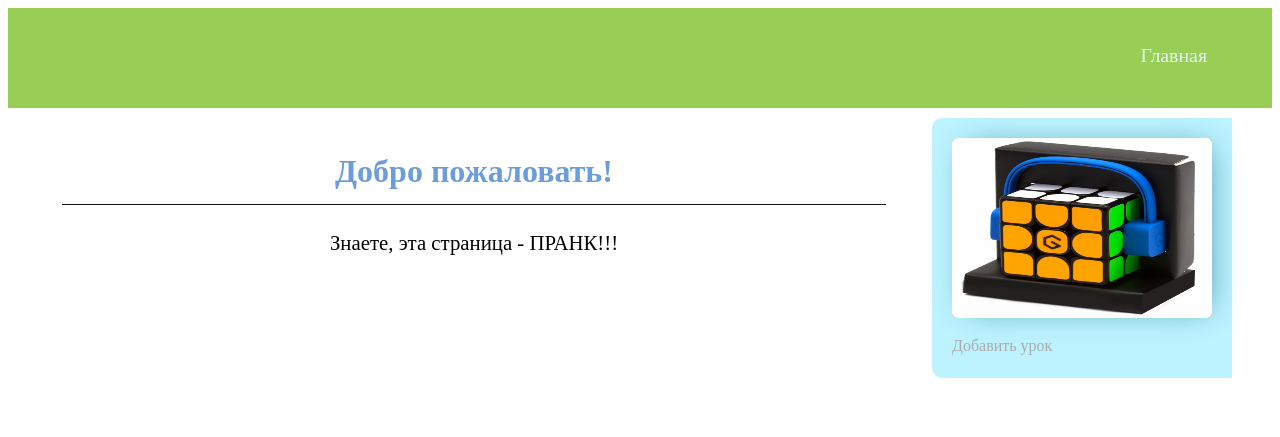
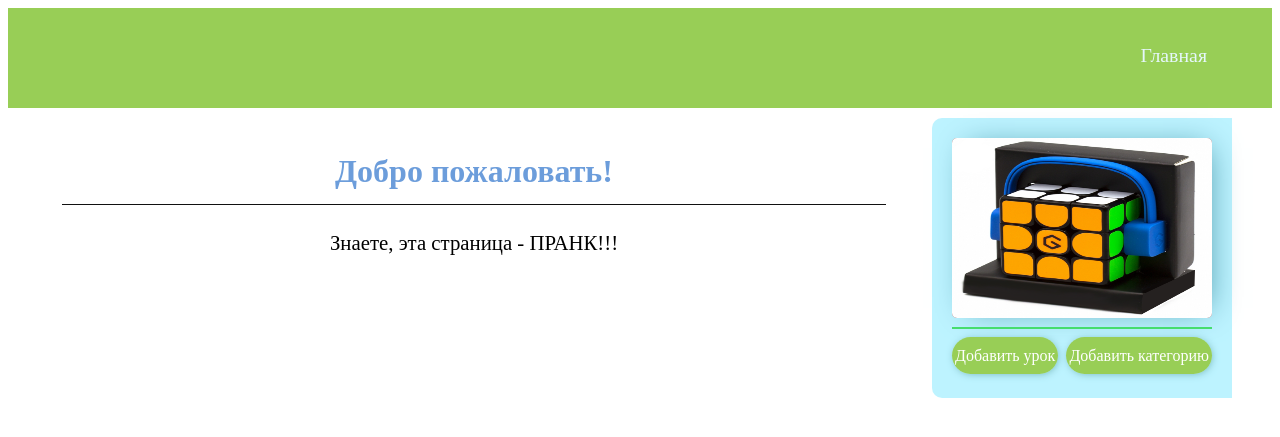
Before and after one commit to KPEdit/Lesson, a Django app: page / in a window 1280 px wide. Shown: the top 437 px of the page. Run offline with Django 3.2, Linux system fonts and the light colour scheme; data that the repository does not hold is empty.

Commit message:
FrontEnd development (progress 99%) 1 Step of Project has been completed

```diff
--- a/main/static/main/base.css
+++ b/main/static/main/base.css
@@ -66,7 +66,7 @@ div, p, a, h1,h2,h3,h4,h5,body {
   padding: 20px 20px;
   border-radius: 10px 0 0 10px;
   display: grid;
-  grid-template-rows: 180px 1fr 40px;
+  grid-template-rows: 180px 1fr 60px;
 }
 
 .content ul {
@@ -117,17 +117,37 @@ div, p, a, h1,h2,h3,h4,h5,body {
   transition: all ease-in-out .1s;
 }
 
-a.make-lesson {
-  text-decoration: none;
-  color: #aaa;
-  padding-top: 19px;
-}
-a.make-lesson:visited {
-  color: #aaa;
+.external-links {
+  margin-top: 9px;
+  border-top: 2px solid #46dd6d;
+  display: flex;
+  justify-content: space-between;
+  padding-top: 18px;
 }
 
-a.make-lesson:hover {
-  color: #aaa;
+.make {
+  text-align: center;
+
+}
+
+a.make {
+  padding: 10px 3px;
+  background: #98ce56;
+  border-radius: 20px;
+  box-shadow: 1px 1px 8px -2px #6aa;
+  text-decoration: none;
+  color: #fff;
+  transition: all ease-in-out .1s;
+}
+a.make:visited {
+  color: #fff;
+  transition: all ease-in-out .1s;
+}
+
+a.make:hover {
+  color: #eee;
+  background: #8bf;
+  transition: all ease-in-out .1s;
 }
 
 
--- a/main/templates/main/lesson.html
+++ b/main/templates/main/lesson.html
@@ -15,13 +15,14 @@
 <div class="wrap">
     <div class="lesson">
         <h2 class="les-title">{{cur_les.title}}</h2>
-        <div class="les-content">{{cur_les.content}}</div>
+        <div class="les-content">
+            {{cur_les.content|safe}}
+        </div>
         <div class="les-info">
             <div class="les-date">Время публикации: {{cur_les.date}}</div>
             <div class="les-author">Автор: {{cur_les.author}}</div>
         </div>
     </div>
     {% include 'main/nav-bar.html' %}
-    </div>
 </div>
 {% endblock %}
--- a/main/templates/main/nav-bar.html
+++ b/main/templates/main/nav-bar.html
@@ -17,6 +17,9 @@
         {% endfor %}
 
     </div>
-    <a class="make-lesson" href="/make_lesson">Добавить урок</a>
+    <div class="external-links">
+        <div class="make"><a class="make make-lesson" href="/make_lesson">Добавить урок</a></div>
+        <div class="make"><a class="make make-category" href="/make_category">Добавить категорию</a></div>
+    </div>
 </div>
 {% endblock %}
--- a/main/urls.py
+++ b/main/urls.py
@@ -6,5 +6,6 @@ from . import views
 urlpatterns = [
     path("", views.index),
     path("make_lesson", views.make_lesson),
+    path("make_category", views.make_category),
     path("lesson/<link>", views.lesson)
 ]
--- a/main/views.py
+++ b/main/views.py
@@ -8,11 +8,18 @@ from . import forms, models
 # переписать index на page
 # index должен содержать главную инфу о сайте и оглавление
 # в page должно быть все то, что я написал для индекса, кроме выведения ВСЕХ УРОКОВ
-def index(request):
+
+def navig(form={}):
+    end = form.copy()
     les = models.Lesson.objects.all()
     cat = models.Category.objects.all()
-    return render(request, "main/index.html", context={'lessons':les,
-                                                       'categories':cat})
+    end.update({'lessons':les,
+                 'categories':cat})
+    return end
+
+def index(request):
+    nav = navig()
+    return render(request, "main/index.html", context=nav)
 
 def make_lesson(request):
     if request.method == 'POST':
@@ -21,21 +28,33 @@ def make_lesson(request):
             post = les.save(commit=False)
             if post.link == None:
                 post.link = generate_link(post.title)
+
             post.author = request.user
             post.save()
             return redirect("/")
 
     form = forms.LessonForm()
-    return render(request, 'main/make_lesson.html', {'form':form})
+    form = {'form':form}
+    nav = navig(form)
+    return render(request, 'main/make_lesson.html', nav)
+
+
+def make_category(request):
+    if request.method == "POST":
+        post = forms.CategoryForm(request.POST)
+        if post.is_valid():
+            post.save()
+            return redirect('/')
+    form = forms.CategoryForm()
+    form = {'form':form}
+    nav = navig(form)
+    return render(request, 'main/make_category.html', nav)
 
 def lesson(request, link):
     cur_les = models.Lesson.objects.get(link=link)
     if cur_les:
-        les = models.Lesson.objects.all()
-        cat = models.Category.objects.all()
-        return render(request, 'main/lesson.html', context={'lessons':les,
-                                                            'categories':cat,
-                                                            'cur_les':cur_les})
+        nav = navig({'cur_les':cur_les})
+        return render(request, 'main/lesson.html', context=nav)
     return render(request, '404.html')
 
 def generate_link(title):
```
Also changed, not shown: main/forms.py (+12 -0 lines), main/templates/main/make_lesson.html (+16 -3 lines).
